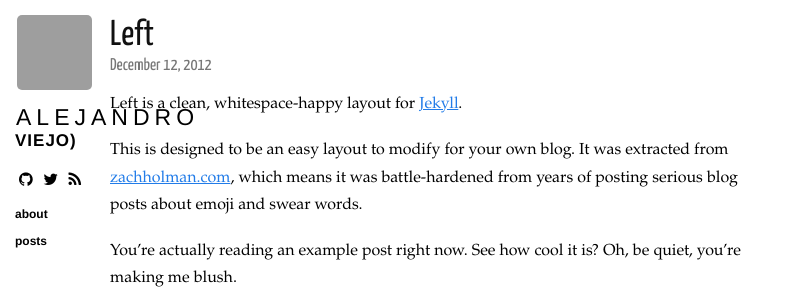
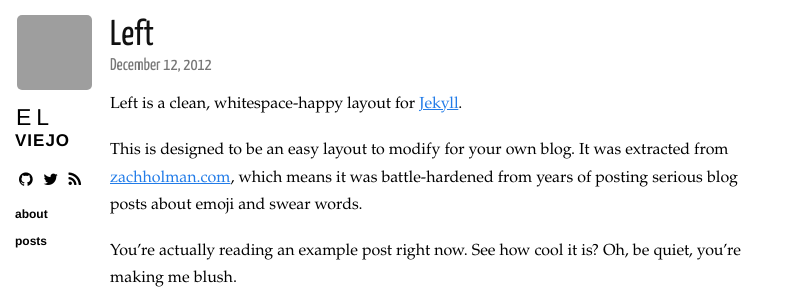
Before and after one commit to holman/left, a Jekyll site: the page built from _posts/2012-12-12-left.markdown, in a window 1280 px wide. Shown: the top 299 px of the page, without its empty margins (0-807 px from the left). Built offline with Jekyll 4.4.1, drawn with Linux system fonts in a browser that asks for light colours; nearby versions of some CDN libraries; Markdown is read by kramdown in place of the engine named in the settings; comment, search, counter and statistics services are not loaded; grey boxes are pictures that could not be loaded.

Commit message:
cambiando un poco el formato

```diff
--- a/_config.yml
+++ b/_config.yml
@@ -4,7 +4,7 @@ permalink: /posts/:title
 rdiscount:
   extensions: [smart]
 
-name: Alejandro García F. (El Viejo)
+name: El Viejo
 url: http://elviejo79.github.io
 description: Still Learning to develop software.
 github: elviejo79
```
